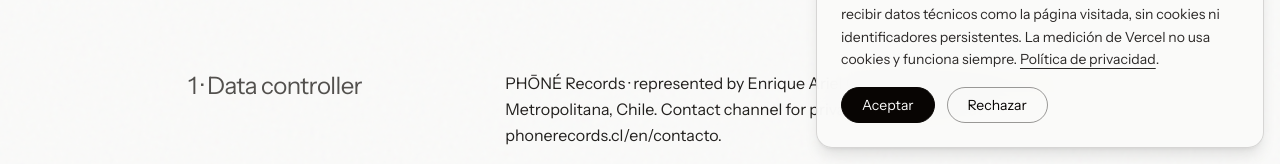
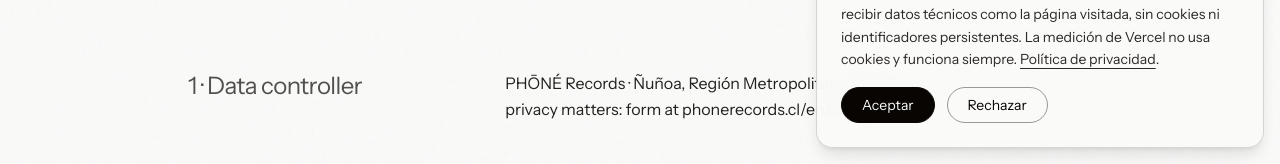
Before and after one commit to em8nal/phonerecords, a Next.js app: page /en/privacidad in a window 1280 px wide. Shown: the part 636-800 px from the top of the page. Built offline with nearby package versions, Linux system fonts and the light colour scheme; no server answers.

Commit message:
Quitar representante legal de /sello y /privacidad (pedido del equipo)
Co-Authored-By: Claude Fable 5.1 <noreply@anthropic.com>

```diff
--- a/app/[lang]/privacidad/page.tsx
+++ b/app/[lang]/privacidad/page.tsx
@@ -41,7 +41,7 @@ const copy = {
     sections: [
       {
         title: "1 · Responsable del tratamiento",
-        body: `PHŌNÉ Records · representada por Enrique Ariel Camhi Ibarlucea · Ñuñoa, Región Metropolitana, Chile. Canal de contacto para asuntos de privacidad: formulario en phonerecords.cl/es/contacto.`,
+        body: `PHŌNÉ Records · Ñuñoa, Región Metropolitana, Chile. Canal de contacto para asuntos de privacidad: formulario en phonerecords.cl/es/contacto.`,
       },
       {
         title: "2 · Datos que recolectamos",
@@ -133,7 +133,7 @@ PHŌNÉ Records
     sections: [
       {
         title: "1 · Data controller",
-        body: `PHŌNÉ Records · represented by Enrique Ariel Camhi Ibarlucea · Ñuñoa, Región Metropolitana, Chile. Contact channel for privacy matters: form at phonerecords.cl/en/contacto.`,
+        body: `PHŌNÉ Records · Ñuñoa, Región Metropolitana, Chile. Contact channel for privacy matters: form at phonerecords.cl/en/contacto.`,
       },
       {
         title: "2 · Data we collect",
--- a/app/[lang]/sello/page.tsx
+++ b/app/[lang]/sello/page.tsx
@@ -96,7 +96,6 @@ const copy = {
     legal: {
       title: "Datos legales",
       lines: [
-        "Representante legal: Enrique Ariel Camhi Ibarlucea",
         "Domicilio: Ñuñoa, Región Metropolitana, Chile",
       ],
     },
@@ -173,7 +172,6 @@ const copy = {
     legal: {
       title: "Legal information",
       lines: [
-        "Legal representative: Enrique Ariel Camhi Ibarlucea",
         "Address: Ñuñoa, Región Metropolitana, Chile",
       ],
     },
```
